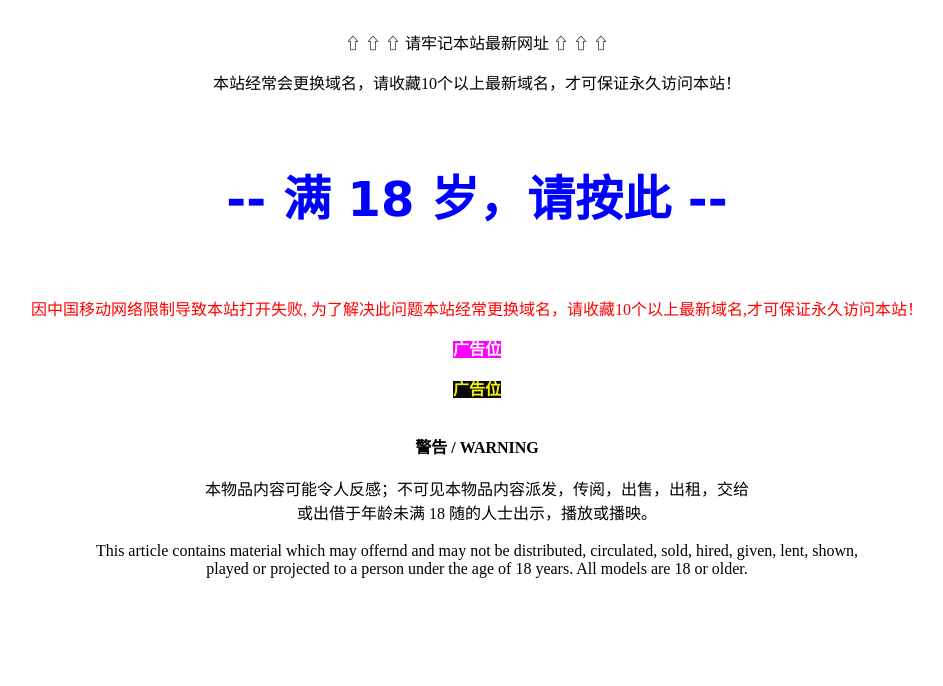
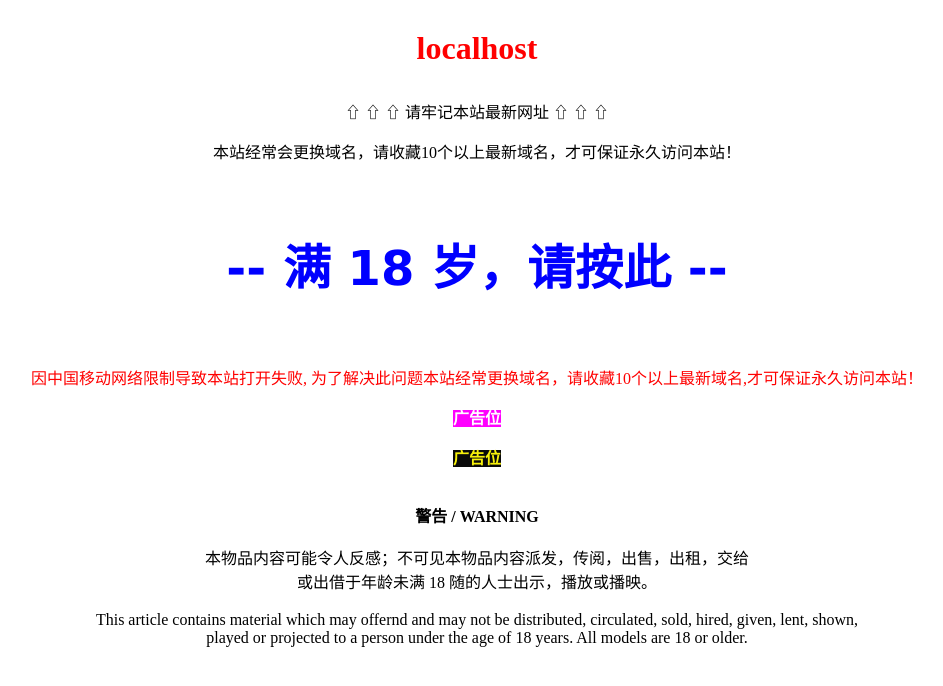
Before and after one commit to dizhiye/nnr, a plain HTML site: page index.html in a window 1280 px wide. Shown: the whole page, without its empty margins (163-1106 px from the left). Drawn offline with Linux system fonts and the light colour scheme.

Commit message:
Update index.html

```diff
--- a/index.html
+++ b/index.html
@@ -17,7 +17,7 @@
 </head>
 <body>
 <div class="container">
-    <p class="nnr5.xyz" style="color: #FF0000;margin-top: 30px"></p>
+    <p class="header_title" style="color: #FF0000;margin-top: 30px"></p>
     <div class="important">
         <p>
             ⇧ ⇧ ⇧ 请牢记本站最新网址 ⇧ ⇧ ⇧
```
